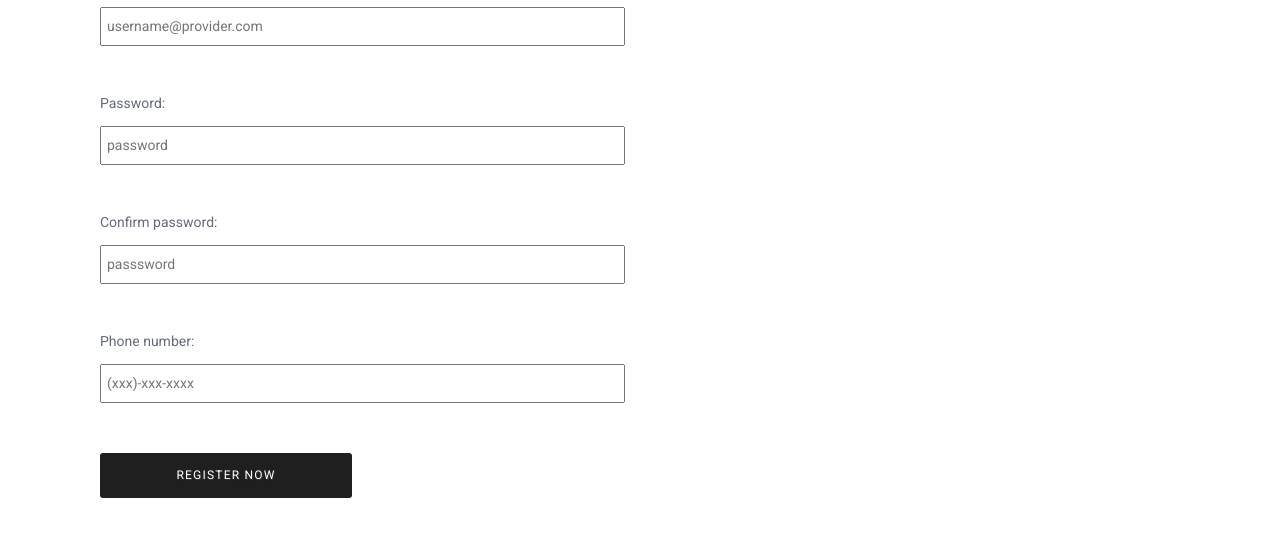
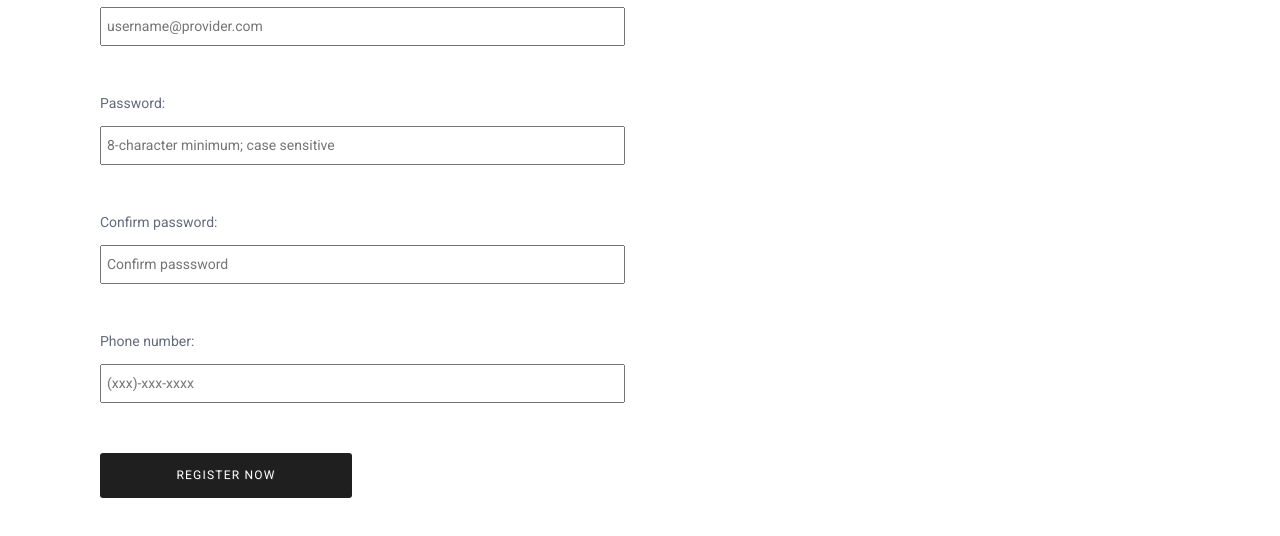
Before and after one commit to ebiz-Team5-task4/upmc-website, a plain HTML site: page register.html in a window 1280 px wide. Shown: the part 546-1082 px from the top of the page. Drawn offline with Linux system fonts and the light colour scheme; a web font is replaced by a local one.

Commit message:
add password requirement

```diff
--- a/register.html
+++ b/register.html
@@ -1,4 +1,3 @@
-
 <!DOCTYPE html>
 <html lang="en">
     <head>
@@ -371,11 +370,11 @@
                                                         </div>
                                                         <div class="col-md-12 counttry">
                                                             <div class="lable">Password:</div>
-                                                            <input name="counttry" placeholder="password" type="password">
+                                                            <input name="counttry" placeholder="8-character minimum; case sensitive" type="password">
                                                         </div>
                                                         <div class="col-md-12 counttry">
                                                             <div class="lable">Confirm password:</div>
-                                                            <input name="counttry" placeholder="passsword" type="password">
+                                                            <input name="counttry" placeholder="Confirm passsword" type="password">
                                                         </div>
                                                          <div class="col-md-12 counttry">
                                                             <div class="lable">Phone number:</div>
```
